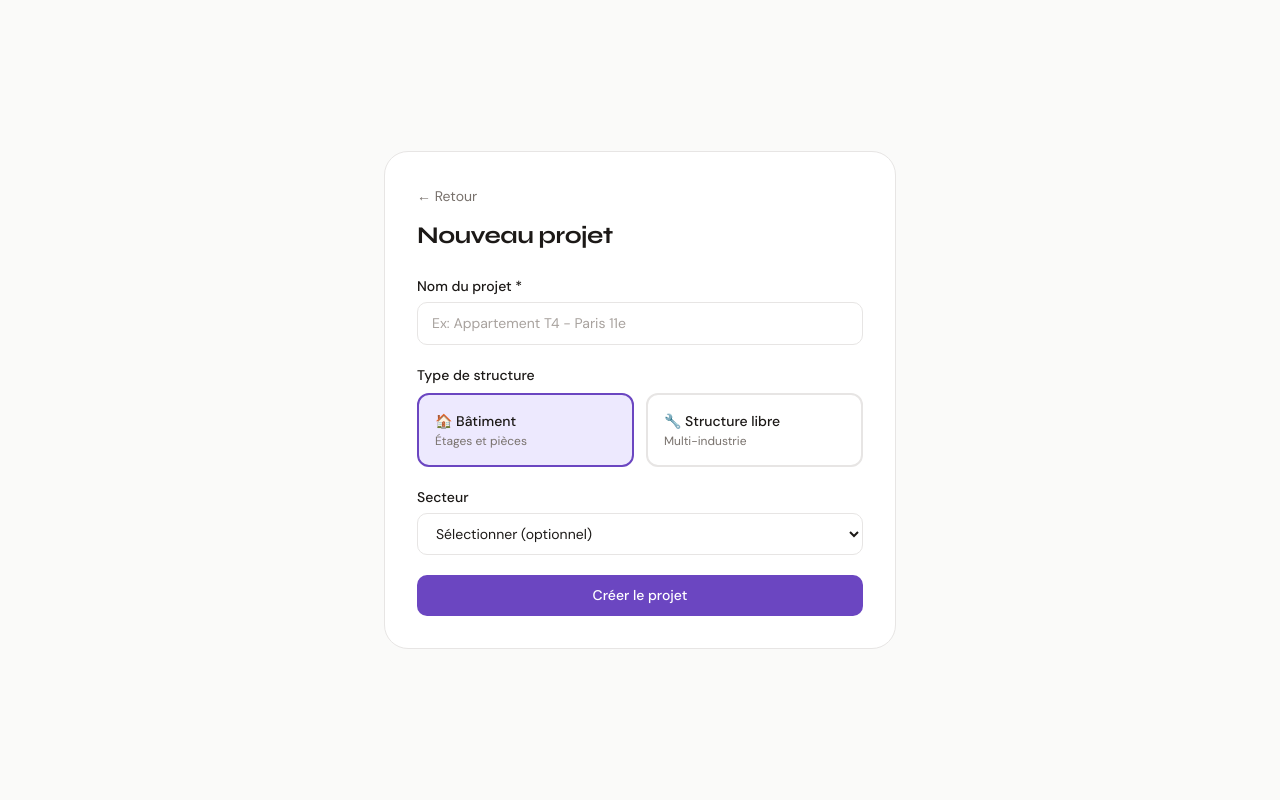
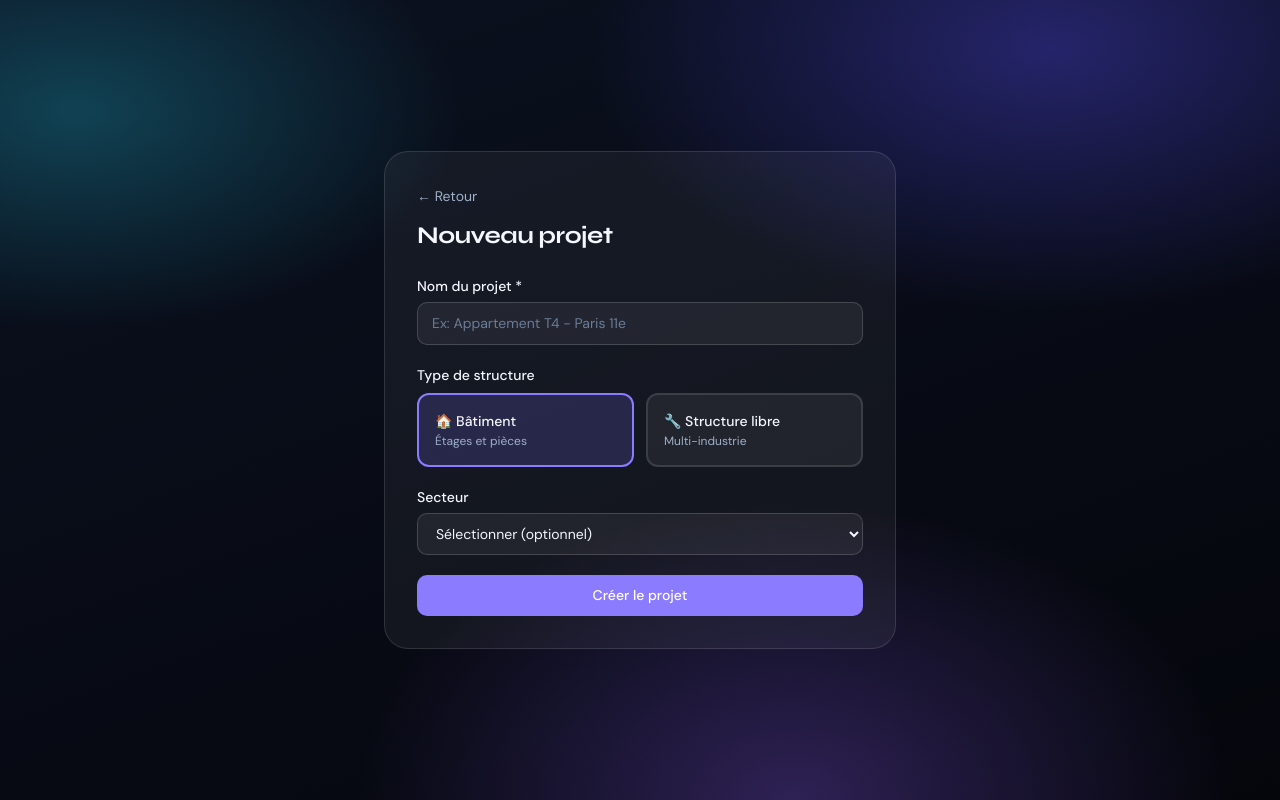
Before and after one commit to kherbouchehamid23-cpu/bilnov-app, a Next.js app: page /projects/new in a window 1280 px wide. Built offline with nearby package versions, Linux system fonts and the light colour scheme.

Commit message:
feat(design): V9 — écran Nouveau projet en sombre immersif (.lg-app + fonds sombres)

```diff
--- a/src/app/projects/new/page.tsx
+++ b/src/app/projects/new/page.tsx
@@ -45,9 +45,9 @@ export default function NewProjectPage() {
   };
 
   return (
-    <div className="min-h-screen flex items-center justify-center p-4"
+    <div className="lg-app min-h-screen flex items-center justify-center p-4"
       style={{ background: 'var(--surface)' }}>
-      <div className="bg-white rounded-3xl border p-8 w-full max-w-lg"
+      <div className="bg-white/5 rounded-3xl border p-8 w-full max-w-lg"
         style={{ borderColor: 'var(--border)' }}>
         <div className="mb-6">
           <Link href="/dashboard" className="text-sm" style={{ color: 'var(--text-muted)' }}>
@@ -92,7 +92,7 @@ export default function NewProjectPage() {
                   className="p-4 rounded-xl border-2 text-left transition-colors"
                   style={{
                     borderColor: form.structureType === opt.value ? 'var(--violet)' : 'var(--border)',
-                    background: form.structureType === opt.value ? 'var(--violet-light)' : 'white',
+                    background: form.structureType === opt.value ? 'var(--violet-light)' : 'rgba(255,255,255,.06)',
                   }}>
                   <div className="font-medium text-sm" style={{ color: 'var(--text)' }}>
                     {opt.label}
```
